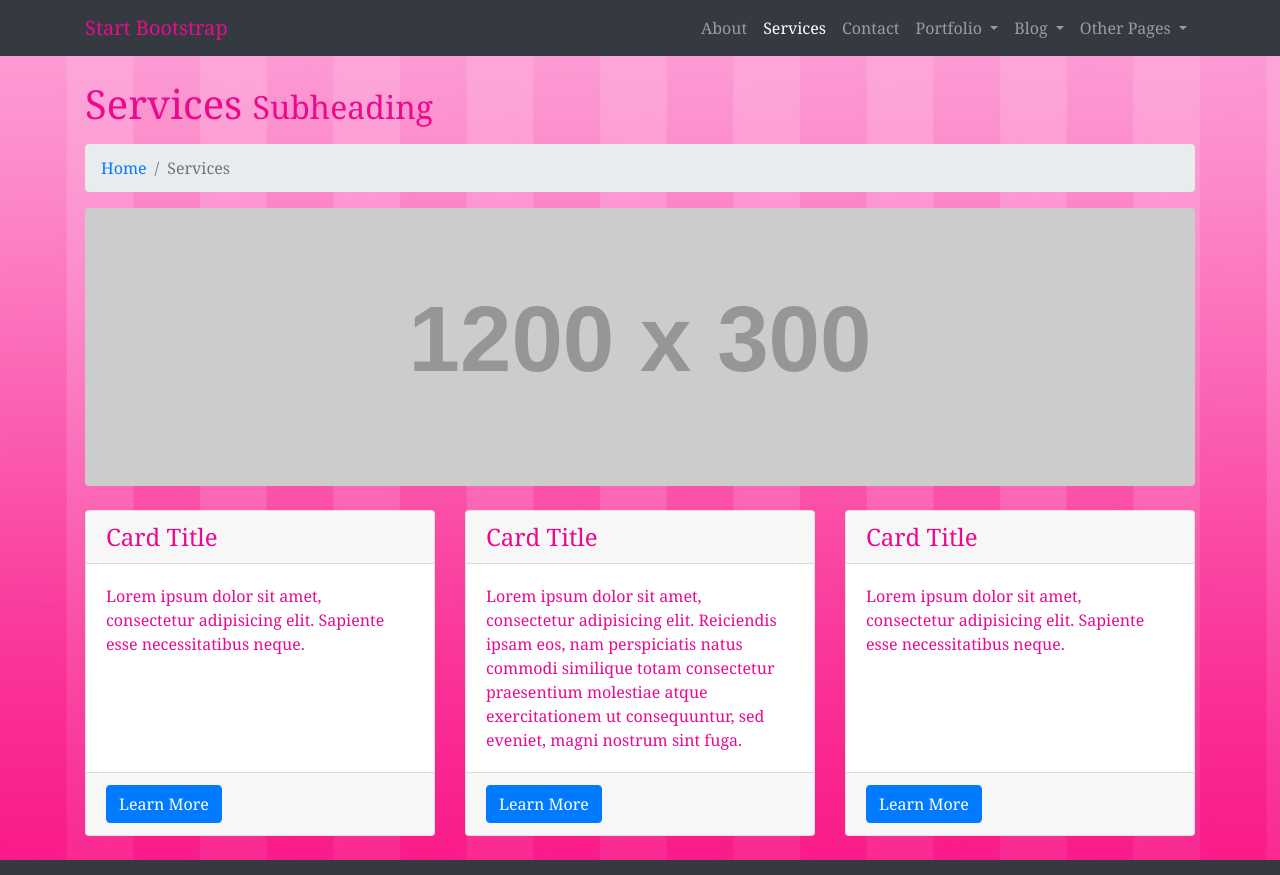
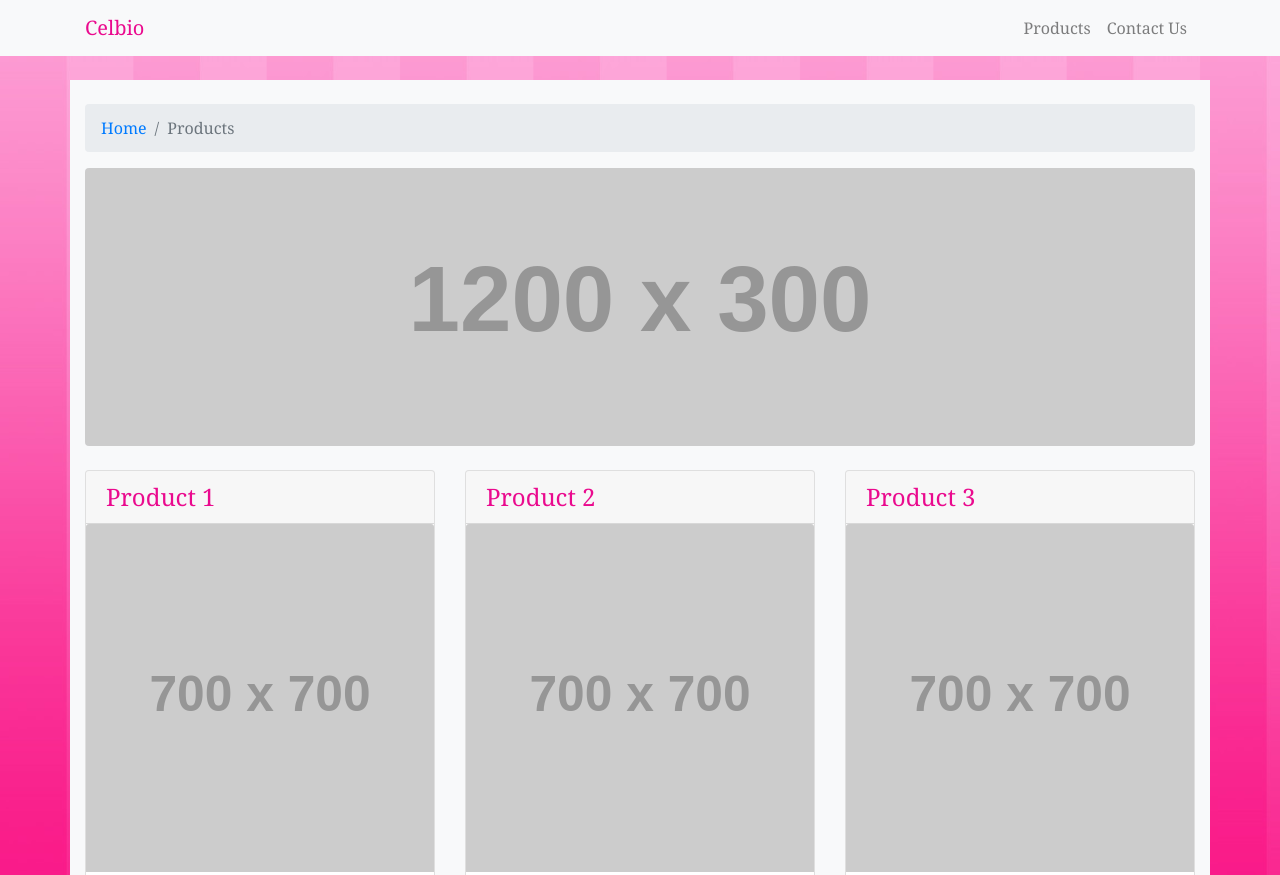
Before and after one commit to sourabhsaha94/chinti-website, a website: page products.html in a window 1280 px wide. Shown: the top 875 px of the page. Drawn offline with Linux system fonts and the light colour scheme; placeholder pictures from the web are drawn by us.

Commit message:
added product pages

```diff
--- a/services.html
+++ b/products.html
@@ -8,7 +8,7 @@
   <meta name="description" content="">
   <meta name="author" content="">
 
-  <title>Modern Business - Start Bootstrap Template</title>
+  <title>Celbio</title>
 
   <!-- Bootstrap core CSS -->
   <link href="vendor/bootstrap/css/bootstrap.min.css" rel="stylesheet">
@@ -21,56 +21,19 @@
 <body>
 
   <!-- Navigation -->
-  <nav class="navbar fixed-top navbar-expand-lg navbar-dark bg-dark fixed-top">
+  <nav class="navbar fixed-top navbar-expand-lg navbar-light bg-light fixed-top">
     <div class="container">
-      <a class="navbar-brand" href="index.html">Start Bootstrap</a>
+      <a class="navbar-brand" href="index.html">Celbio</a>
       <button class="navbar-toggler navbar-toggler-right" type="button" data-toggle="collapse" data-target="#navbarResponsive" aria-controls="navbarResponsive" aria-expanded="false" aria-label="Toggle navigation">
         <span class="navbar-toggler-icon"></span>
       </button>
       <div class="collapse navbar-collapse" id="navbarResponsive">
         <ul class="navbar-nav ml-auto">
           <li class="nav-item">
-            <a class="nav-link" href="about.html">About</a>
-          </li>
-          <li class="nav-item active">
-            <a class="nav-link" href="services.html">Services</a>
+            <a class="nav-link" href="products.html">Products</a>
           </li>
           <li class="nav-item">
-            <a class="nav-link" href="contact.html">Contact</a>
-          </li>
-          <li class="nav-item dropdown">
-            <a class="nav-link dropdown-toggle" href="#" id="navbarDropdownPortfolio" data-toggle="dropdown" aria-haspopup="true" aria-expanded="false">
-              Portfolio
-            </a>
-            <div class="dropdown-menu dropdown-menu-right" aria-labelledby="navbarDropdownPortfolio">
-              <a class="dropdown-item" href="portfolio-1-col.html">1 Column Portfolio</a>
-              <a class="dropdown-item" href="portfolio-2-col.html">2 Column Portfolio</a>
-              <a class="dropdown-item" href="portfolio-3-col.html">3 Column Portfolio</a>
-              <a class="dropdown-item" href="portfolio-4-col.html">4 Column Portfolio</a>
-              <a class="dropdown-item" href="portfolio-item.html">Single Portfolio Item</a>
-            </div>
-          </li>
-          <li class="nav-item dropdown">
-            <a class="nav-link dropdown-toggle" href="#" id="navbarDropdownBlog" data-toggle="dropdown" aria-haspopup="true" aria-expanded="false">
-              Blog
-            </a>
-            <div class="dropdown-menu dropdown-menu-right" aria-labelledby="navbarDropdownBlog">
-              <a class="dropdown-item" href="blog-home-1.html">Blog Home 1</a>
-              <a class="dropdown-item" href="blog-home-2.html">Blog Home 2</a>
-              <a class="dropdown-item" href="blog-post.html">Blog Post</a>
-            </div>
-          </li>
-          <li class="nav-item dropdown">
-            <a class="nav-link dropdown-toggle" href="#" id="navbarDropdownPages" data-toggle="dropdown" aria-haspopup="true" aria-expanded="false">
-              Other Pages
-            </a>
-            <div class="dropdown-menu dropdown-menu-right" aria-labelledby="navbarDropdownPages">
-              <a class="dropdown-item" href="full-width.html">Full Width Page</a>
-              <a class="dropdown-item" href="sidebar.html">Sidebar Page</a>
-              <a class="dropdown-item" href="faq.html">FAQ</a>
-              <a class="dropdown-item" href="404.html">404</a>
-              <a class="dropdown-item" href="pricing.html">Pricing Table</a>
-            </div>
+            <a class="nav-link" href="contact.html">Contact Us</a>
           </li>
         </ul>
       </div>
@@ -78,18 +41,12 @@
   </nav>
 
   <!-- Page Content -->
-  <div class="container">
-
-    <!-- Page Heading/Breadcrumbs -->
-    <h1 class="mt-4 mb-3">Services
-      <small>Subheading</small>
-    </h1>
-
+  <div class="container bg-light my-4 pt-4">
     <ol class="breadcrumb">
       <li class="breadcrumb-item">
         <a href="index.html">Home</a>
       </li>
-      <li class="breadcrumb-item active">Services</li>
+      <li class="breadcrumb-item active">Products</li>
     </ol>
 
     <!-- Image Header -->
@@ -99,7 +56,8 @@
     <div class="row">
       <div class="col-lg-4 mb-4">
         <div class="card h-100">
-          <h4 class="card-header">Card Title</h4>
+          <h4 class="card-header">Product 1</h4>
+          <img class="card-img-top" src="http://placehold.it/700x700" alt="">
           <div class="card-body">
             <p class="card-text">Lorem ipsum dolor sit amet, consectetur adipisicing elit. Sapiente esse necessitatibus neque.</p>
           </div>
@@ -110,7 +68,8 @@
       </div>
       <div class="col-lg-4 mb-4">
         <div class="card h-100">
-          <h4 class="card-header">Card Title</h4>
+          <h4 class="card-header">Product 2</h4>
+          <img class="card-img-top" src="http://placehold.it/700x700" alt="">
           <div class="card-body">
             <p class="card-text">Lorem ipsum dolor sit amet, consectetur adipisicing elit. Reiciendis ipsam eos, nam perspiciatis natus commodi similique totam consectetur praesentium molestiae atque exercitationem ut consequuntur, sed eveniet, magni nostrum sint fuga.</p>
           </div>
@@ -121,7 +80,8 @@
       </div>
       <div class="col-lg-4 mb-4">
         <div class="card h-100">
-          <h4 class="card-header">Card Title</h4>
+          <h4 class="card-header">Product 3</h4>
+          <img class="card-img-top" src="http://placehold.it/700x700" alt="">
           <div class="card-body">
             <p class="card-text">Lorem ipsum dolor sit amet, consectetur adipisicing elit. Sapiente esse necessitatibus neque.</p>
           </div>
```
Also changed, not shown: index.html (+2 -2 lines).
